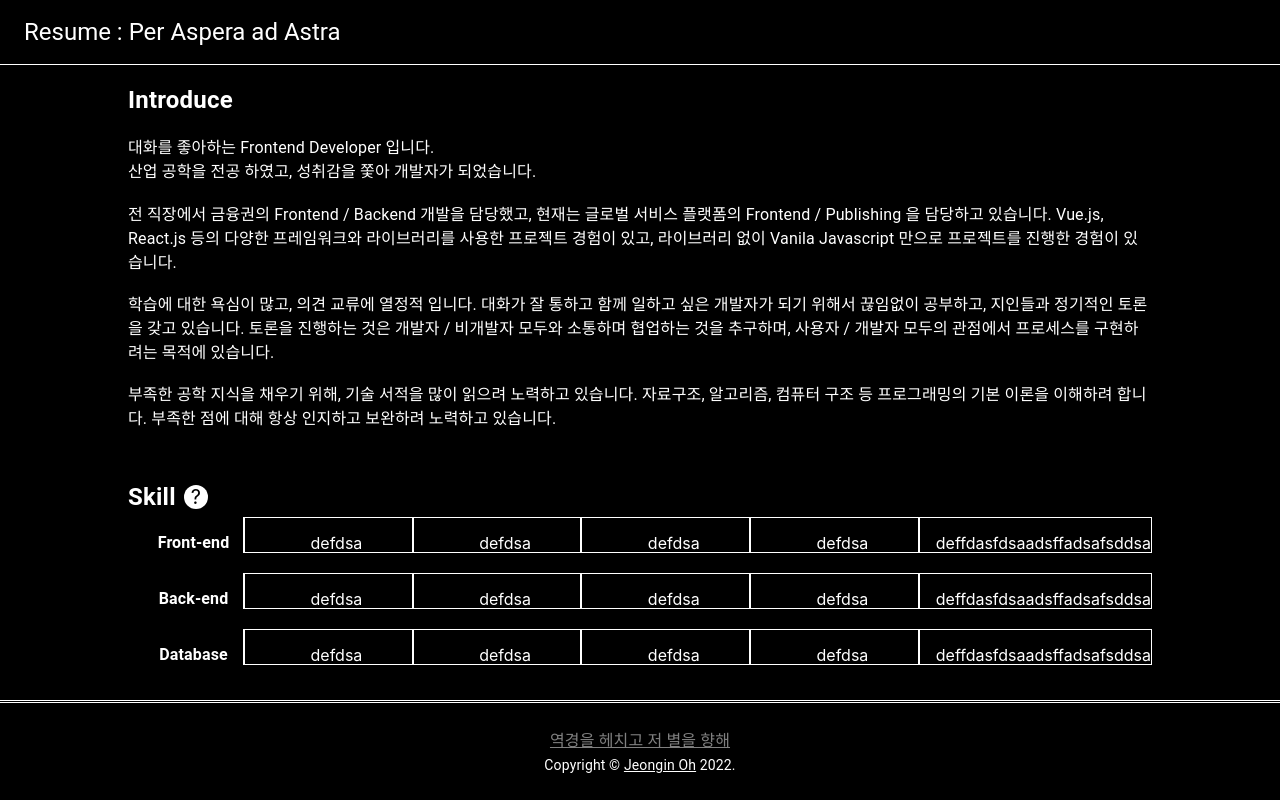
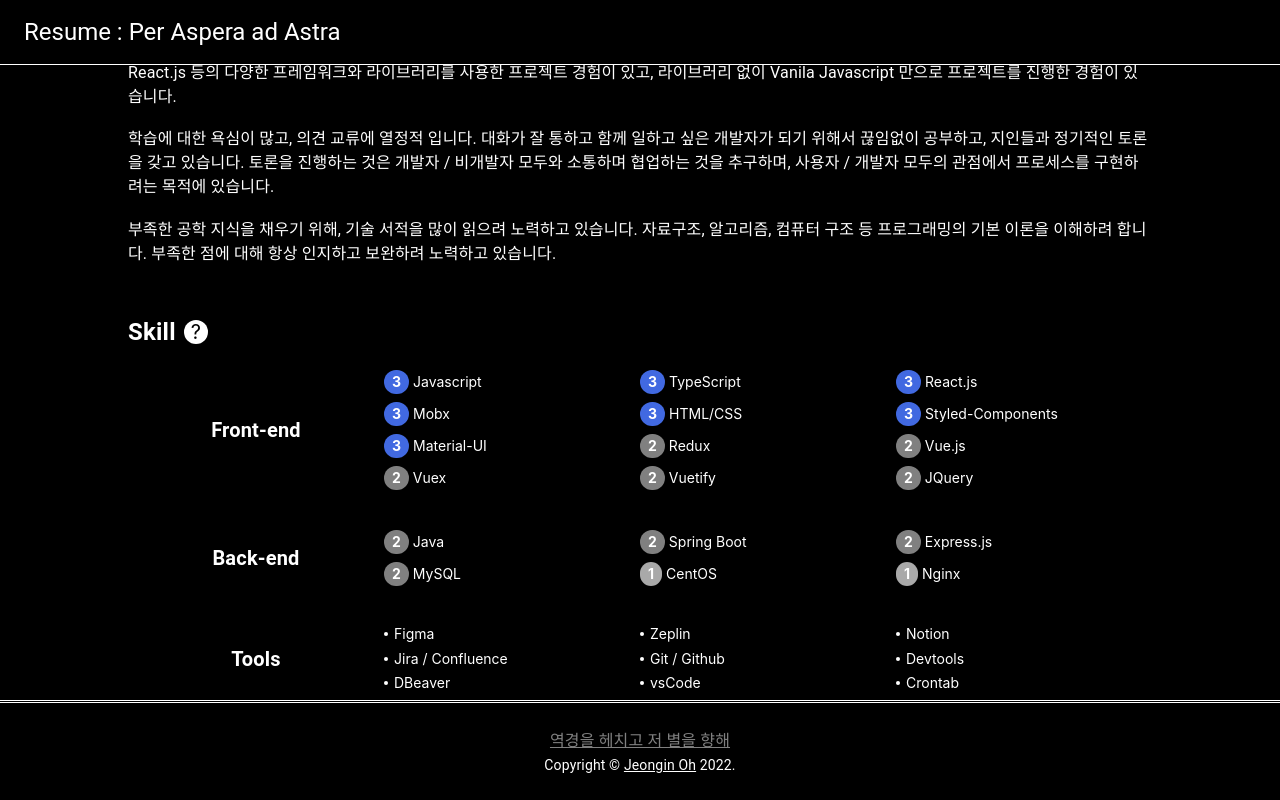
Before and after one commit to jeongin-devv/Resume, a React (Create React App) app: page / in a window 1280 px wide. Built offline with nearby package versions, Linux system fonts and the light colour scheme.

Commit message:
add Skill

```diff
--- /dev/null
+++ b/src/Components/Career/Career.tsx
@@ -0,0 +1,30 @@
+import React from 'react';
+import {
+  AccordionDetails, AccordionSummary, Typography,
+} from '@mui/material';
+import ExpandMoreIcon from '@mui/icons-material/ExpandMore';
+import {
+  CareerContainer, TitleBox, Title, CareerAccordion, CareerSpan,
+} from './styles';
+
+export default () => (
+  <CareerContainer>
+    <TitleBox>
+      <Title>Career</Title>
+    </TitleBox>
+    <CareerAccordion>
+      <AccordionSummary
+        expandIcon={<ExpandMoreIcon htmlColor="#FFFFFF" />}
+        aria-controls="panel1a-content"
+        id="panel1a-header"
+      >
+        <Typography sx={{ fontSize: '20px', fontWeight: '700' }}><CareerSpan>2022.05 ~ </CareerSpan>KineMaster</Typography>
+      </AccordionSummary>
+      <AccordionDetails>
+        <Typography sx={{ paddingLeft: '16px', color: 'rgba(255, 255, 255, 0.8)', fontWeight: '700' }}>
+          Service Platform Team 1 / Developer
+        </Typography>
+      </AccordionDetails>
+    </CareerAccordion>
+  </CareerContainer>
+);
--- /dev/null
+++ b/src/Components/Career/styles.ts
@@ -0,0 +1,50 @@
+import styled from 'styled-components';
+import { Accordion, Box, Typography } from '@mui/material';
+
+export const CareerContainer = styled(Box)`
+  --container-width:100%;
+  --container-display:block;
+  --container-padding:24px 0;
+
+  &.MuiBox-root {
+    display:var(--container-display);
+    width:var(--container-width);
+    padding:var(--container-padding);
+  }
+`;
+
+export const TitleBox = styled(Box)`
+  &.MuiBox-root {
+    display:flex;
+    justify-content:flex-start;
+    align-items:center;
+  }
+`;
+
+export const Title = styled(Typography)`
+  --container-title-font-size: 24px;
+  --container-title-font-weight:700;
+
+  &.MuiTypography-root {
+    font-size:var(--container-title-font-size);
+    font-weight:var(--container-title-font-weight);
+  }
+`;
+
+export const CareerAccordion = styled(Accordion)`
+  &.MuiAccordion-root{
+    border-radius:16px !important;
+    background-color: rgba( 255, 255, 255, 0.13 );
+    color: #FFFFFF;
+  }
+`;
+
+export const CareerSpan = styled.span`
+  padding: 4px 16px;
+  border-radius:16px;
+  font-size:20px;
+  font-weight:700;
+  line-height:20px;
+  background-color: rgba( 255, 255, 255, 0.2 );
+  margin-right:16px;
+`;
--- a/src/Components/Skill/Skill.tsx
+++ b/src/Components/Skill/Skill.tsx
@@ -1,55 +1,16 @@
-import { Typography } from '@mui/material';
-import React, { useState } from 'react';
+import React from 'react';
 import SkillGrid from './SkillGrid';
+import SkillHover from './SkillHover';
 import {
-  SkillContainer, TitleBox, Title, HoverQuestion,
-  HoverBox, SkillBox, SkillName,
+  SkillContainer, TitleBox, Title,
 } from './styles';
 
-export default () => {
-  const [isModal, setIsModal] = useState(false);
-  const onMouseEnter = () => {
-    setIsModal(true);
-  };
-  const onMouseLeave = () => {
-    setIsModal(false);
-  };
-  return (
+export default () => (
   <SkillContainer>
     <TitleBox>
       <Title>Skill</Title>
-        <HoverQuestion
-          onMouseEnter={onMouseEnter}
-          onMouseLeave={onMouseLeave}
-        >?
-        </HoverQuestion>
-        {isModal && (
-          <HoverBox>
-            <Typography sx={{ fontWeight: '700' }}>Level</Typography>
-            <Typography sx={{ paddingLeft: '4px' }}> 1 : 기초 레벨</Typography>
-            <Typography sx={{ paddingLeft: '4px' }}> 2 : 취미 레벨</Typography>
-            <Typography sx={{ paddingLeft: '4px' }}> 3 : 실무 레벨</Typography>
-          </HoverBox>
-        )}
+      <SkillHover />
     </TitleBox>
-      <SkillBox>
-        <SkillName>
-          <Typography sx={{ fontWeight: '700' }}>Front-end</Typography>
-        </SkillName>
     <SkillGrid />
-      </SkillBox>
-      <SkillBox>
-        <SkillName>
-          <Typography sx={{ fontWeight: '700' }}>Back-end</Typography>
-        </SkillName>
-        <SkillGrid />
-      </SkillBox>
-      <SkillBox>
-        <SkillName>
-          <Typography sx={{ fontWeight: '700' }}>Database</Typography>
-        </SkillName>
-        <SkillGrid />
-      </SkillBox>
   </SkillContainer>
 );
-};
--- a/src/Components/Skill/SkillGrid.tsx
+++ b/src/Components/Skill/SkillGrid.tsx
@@ -1,12 +1,44 @@
 import React from 'react';
-import { Grid } from '@mui/material';
+import { Typography } from '@mui/material';
+import {
+  SkillBox, SkillName, SkillList, SkillLevel, Skill, SkillDot,
+} from './styles';
+import { backend, frontend, tools } from './Skills';
+
+const skillArray = [
+  frontend,
+  backend,
+];
 
 export default () => (
-  <Grid container spacing={2} sx={{ borderLeft: 1 }}>
-    <Grid item xs sx={{ border: 1 }}><div>defdsa</div></Grid>
-    <Grid item xs sx={{ border: 1 }}><div>defdsa</div></Grid>
-    <Grid item xs sx={{ border: 1 }}><div>defdsa</div></Grid>
-    <Grid item xs sx={{ border: 1 }}><div>defdsa</div></Grid>
-    <Grid item xs sx={{ border: 1 }}><div>deffdasfdsaadsffadsafsddsa</div></Grid>
-  </Grid>
+  <>
+    {skillArray.map((skill) => (
+      <SkillBox>
+        <SkillName>
+          <Typography sx={{ fontWeight: '700' }}>{skill.title}</Typography>
+        </SkillName>
+        <SkillList>
+          {skill.skills.map((obj) => (
+            <Skill>
+              <SkillLevel level={obj.level}>{obj.level}</SkillLevel>
+              {obj.name}
+            </Skill>
+          ))}
+        </SkillList>
+      </SkillBox>
+    ))}
+    <SkillBox>
+      <SkillName>
+        <Typography sx={{ fontWeight: '700' }}>{tools.title}</Typography>
+      </SkillName>
+      <SkillList>
+        {tools.skills.map((obj) => (
+          <Skill>
+            <SkillDot />
+            {obj.name}
+          </Skill>
+        ))}
+      </SkillList>
+    </SkillBox>
+  </>
 );
--- /dev/null
+++ b/src/Components/Skill/SkillHover.tsx
@@ -0,0 +1,30 @@
+import { Typography } from '@mui/material';
+import React, { useState } from 'react';
+import { HoverQuestion, HoverBox } from './styles';
+
+export default () => {
+  const [isModal, setIsModal] = useState(false);
+  const onMouseEnter = () => {
+    setIsModal(true);
+  };
+  const onMouseLeave = () => {
+    setIsModal(false);
+  };
+  return (
+    <>
+      <HoverQuestion
+        onMouseEnter={onMouseEnter}
+        onMouseLeave={onMouseLeave}
+      >?
+      </HoverQuestion>
+      {isModal && (
+        <HoverBox>
+          <Typography sx={{ fontWeight: '700' }}>Level</Typography>
+          <Typography sx={{ paddingLeft: '4px' }}> 1 : 기초 레벨</Typography>
+          <Typography sx={{ paddingLeft: '4px' }}> 2 : 취미 레벨</Typography>
+          <Typography sx={{ paddingLeft: '4px' }}> 3 : 실무 레벨</Typography>
+        </HoverBox>
+      )}
+    </>
+  );
+};
--- /dev/null
+++ b/src/Components/Skill/Skills.ts
@@ -0,0 +1,44 @@
+export const frontend = {
+  title: 'Front-end',
+  skills: [
+    { level: 3, name: 'Javascript' },
+    { level: 3, name: 'TypeScript' },
+    { level: 3, name: 'React.js' },
+    { level: 3, name: 'Mobx' },
+    { level: 3, name: 'HTML/CSS' },
+    { level: 3, name: 'Styled-Components' },
+    { level: 3, name: 'Material-UI' },
+    { level: 2, name: 'Redux' },
+    { level: 2, name: 'Vue.js' },
+    { level: 2, name: 'Vuex' },
+    { level: 2, name: 'Vuetify' },
+    { level: 2, name: 'JQuery' },
+  ],
+};
+
+export const backend = {
+  title: 'Back-end',
+  skills: [
+    { level: 2, name: 'Java' },
+    { level: 2, name: 'Spring Boot' },
+    { level: 2, name: 'Express.js' },
+    { level: 2, name: 'MySQL' },
+    { level: 1, name: 'CentOS' },
+    { level: 1, name: 'Nginx' },
+  ],
+};
+
+export const tools = {
+  title: 'Tools',
+  skills: [
+    { level: 0, name: 'Figma' },
+    { level: 0, name: 'Zeplin' },
+    { level: 0, name: 'Notion' },
+    { level: 0, name: 'Jira / Confluence' },
+    { level: 0, name: 'Git / Github' },
+    { level: 0, name: 'Devtools' },
+    { level: 0, name: 'DBeaver' },
+    { level: 0, name: 'vsCode' },
+    { level: 0, name: 'Crontab' },
+  ],
+};
--- a/src/Components/Skill/styles.ts
+++ b/src/Components/Skill/styles.ts
@@ -68,27 +68,74 @@ export const SkillBox = styled(Box)`
     align-items:center;
     padding:16px 0;
   }
-  & .MuiGrid-item{
-    display:flex;
-    justify-content:center;
-    align-items:center;
-    // padding:0 !important;
+`;
+
+export const SkillList = styled(Box)`
+  --container-columns:1fr 1fr 1fr;
+
+  @media (max-width: 800px) {
+    --container-columns:1fr 1fr;
+  }
+
+  &.MuiBox-root {
+    width:75%;
+    display:grid;
+    grid-template-columns: var(--container-columns);
+    text-align:center;
   }
 `;
 
 export const SkillName = styled(Box)`
   &.MuiBox-root {
-    width:150px;
+    width:25%;
     display:flex;
     justify-content:center;
+
+    @media (max-width: 800px) {
+      justify-content:flex-start;
+    }
     align-items:center;
+  }
+
+  & .MuiTypography-root {
+    font-size:20px;
+
+    @media (max-width: 800px) {
+      font-size:16px;
+    }
   }
 `;
 
-export const SkillList = styled.ul`
-
+export const Skill = styled(Box)`
+  &.MuiBox-root {
+    display:flex;
+    justify-content:flex-start;
+    align-items:center;
+    padding:4px 0;
+    font-size:14px;
+  }
 `;
 
-export const SkillLevel = styled.span`
+export const SkillLevel = styled.span<{level : number}>`
+  ${(props) => {
+    if (props.level === 3) {
+      return 'background-color:#4169E1;';
+    }
+    if (props.level === 2) {
+      return 'background-color:#808080;';
+    }
+    return 'background-color:#A9A9A9;';
+  }}
+  padding:4px 8px;
+  margin-right:4px;
+  border-radius:16px;
+  font-weight: 700;
+`;
 
+export const SkillDot = styled.div`
+  width:4px;
+  height:4px;
+  border-radius:4px;
+  background-color: #FFFFFF;
+  margin-right:6px;
 `;
--- a/src/Pages/Main.tsx
+++ b/src/Pages/Main.tsx
@@ -1,11 +1,13 @@
 import React from 'react';
 import Introduce from 'Components/Introduce/Introduce';
 import Skill from 'Components/Skill/Skill';
+import Career from 'Components/Career/Career';
 import { MainContainer } from './styles';
 
 export default () => (
   <MainContainer>
     <Introduce />
     <Skill />
+    <Career />
   </MainContainer>
 );
```
Lines whose indentation alone changed are shown as unchanged.
